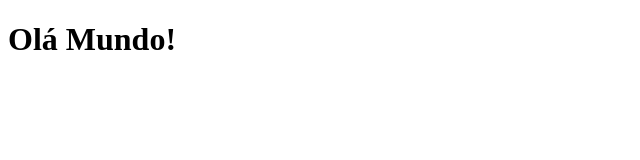
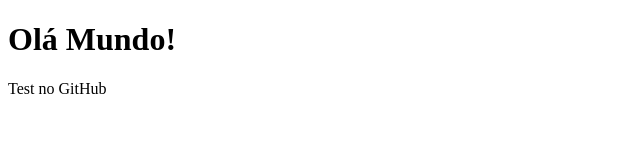
Before and after one commit to JpxzDev/Projeto-de-Estudo, a plain HTML site: page index.html in a window 1280 px wide. Shown: the whole page, without its empty margins (0-640 px from the left). Drawn offline with Linux system fonts and the light colour scheme.

Commit message:
Test no Github

```diff
--- a/index.html
+++ b/index.html
@@ -7,5 +7,6 @@
 </head>
 <body>
     <h1>Olá Mundo!</h1>
+    <p>Test no GitHub</p>
 </body>
 </html>
```
